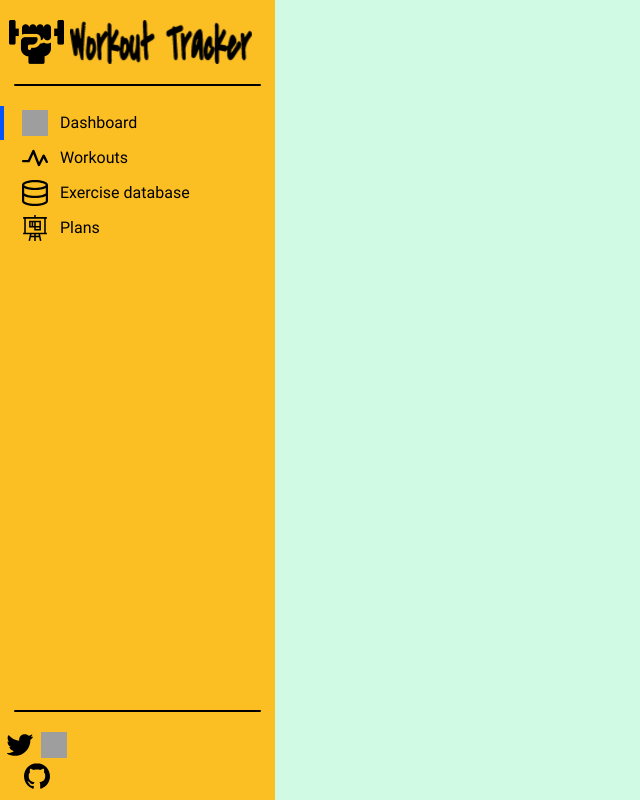
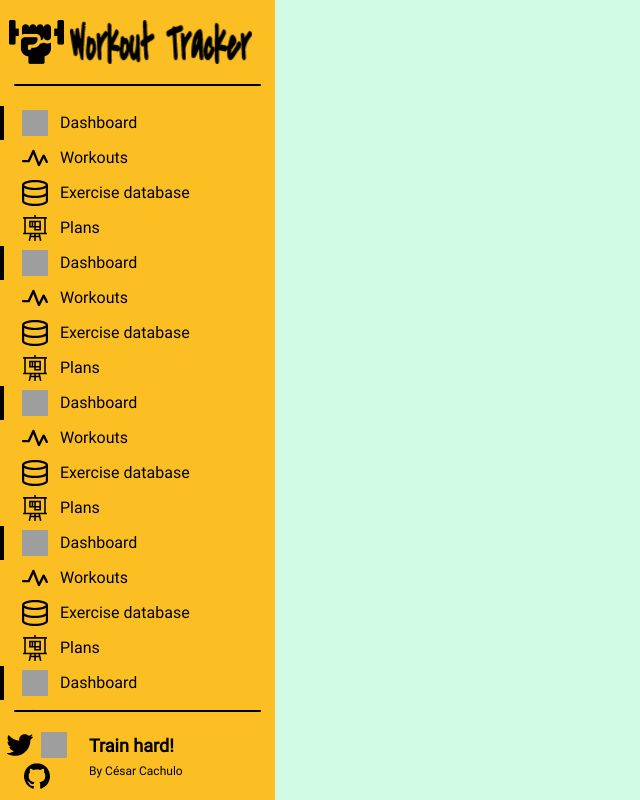
Before and after one commit to moonlightflicker/workout-tracker-fe, a React (Create React App) app in the folder workout-tracker/: page / in a window 1280 px wide. Shown: the whole page, without its empty margins (0-640 px from the left). Built offline with nearby package versions, Linux system fonts and the light colour scheme; grey boxes are pictures that could not be loaded.

Commit message:
Socials implementation and navbar styling

```diff
--- a/workout-tracker/src/layout/NavBar/NavBar.jsx
+++ b/workout-tracker/src/layout/NavBar/NavBar.jsx
@@ -26,6 +26,26 @@ function NavBar() {
         <NavItem icon={workoutsIcon} text="Workouts" selected={false} />
         <NavItem icon={exercisesIcon} text="Exercise database" selected={false} />
         <NavItem icon={plansIcon} text="Plans" selected={false} />
+        <NavItem icon={dashboardIcon} text="Dashboard" selected />
+        <NavItem icon={workoutsIcon} text="Workouts" selected={false} />
+        <NavItem icon={exercisesIcon} text="Exercise database" selected={false} />
+        <NavItem icon={plansIcon} text="Plans" selected={false} />
+        <NavItem icon={dashboardIcon} text="Dashboard" selected />
+        <NavItem icon={workoutsIcon} text="Workouts" selected={false} />
+        <NavItem icon={exercisesIcon} text="Exercise database" selected={false} />
+        <NavItem icon={plansIcon} text="Plans" selected={false} />
+        <NavItem icon={dashboardIcon} text="Dashboard" selected />
+        <NavItem icon={workoutsIcon} text="Workouts" selected={false} />
+        <NavItem icon={exercisesIcon} text="Exercise database" selected={false} />
+        <NavItem icon={plansIcon} text="Plans" selected={false} />
+        <NavItem icon={dashboardIcon} text="Dashboard" selected />
+        <NavItem icon={workoutsIcon} text="Workouts" selected={false} />
+        <NavItem icon={exercisesIcon} text="Exercise database" selected={false} />
+        <NavItem icon={plansIcon} text="Plans" selected={false} />
+        <NavItem icon={dashboardIcon} text="Dashboard" selected />
+        <NavItem icon={workoutsIcon} text="Workouts" selected={false} />
+        <NavItem icon={exercisesIcon} text="Exercise database" selected={false} />
+        <NavItem icon={plansIcon} text="Plans" selected={false} />
       </div>
 
       <div className="separator" />
--- a/workout-tracker/src/layout/NavBar/Socials/Socials.jsx
+++ b/workout-tracker/src/layout/NavBar/Socials/Socials.jsx
@@ -6,13 +6,23 @@ import gitHubLogoOutline from '../../../assets/icons/github_icon_outline.svg';
 
 function Socials() {
   return (
-    <div className="socials-container">
-      <div className="socials-line socials-line-margin-bottom block text-center">
-        <img className="socials-icon inline-block mr-1" alt="Twitter icon" src={twitterLogoOutline} />
-        <img className="socials-icon inline-block ml-1" alt="LinkedIn icon" src={linkedInLogoOutline} />
+    <div className="socials-container flex flex-row">
+      <div className="socials-col flex flex-col">
+        <div className="flex flex-row justify-center socials-row-margin-bottom">
+          <img className="socials-icon inline-block mr-1" alt="Twitter icon" src={twitterLogoOutline} />
+          <img className="socials-icon inline-block ml-1" alt="LinkedIn icon" src={linkedInLogoOutline} />
+        </div>
+        <div className="flex flex-row justify-center">
+          <img className="socials-icon inline-block" alt="GitHub icon" src={gitHubLogoOutline} />
+        </div>
       </div>
-      <div className="socials-line block text-center">
-        <img className="socials-icon inline-block" alt="GitHub icon" src={gitHubLogoOutline} />
+      <div className="signature-col socials-col flex flex-col">
+        <div className="signature-row flex flex-row socials-row-margin-bottom overflow-hidden">
+          <span className="text-lg font-bold whitespace-nowrap">Train hard!</span>
+        </div>
+        <div className="signature-row flex flex-row overflow-hidden">
+          <span className="text-xs whitespace-nowrap">By César Cachulo</span>
+        </div>
       </div>
     </div>
   );
--- a/workout-tracker/src/layout/NavBar/Socials/Socials.scss
+++ b/workout-tracker/src/layout/NavBar/Socials/Socials.scss
@@ -6,15 +6,15 @@ $socials-icon-height: 26px;
 $socials-margin-top: 20px;
 $socials-margin-bottom: 10px;
 $socials-height: calc($socials-icon-height + $socials-icon-height + $socials-line-margin-bottom);
+$signature-left-margin: 15px;
 
 .socials-container {
     height: $socials-height;
     margin: $socials-margin-top 0 $socials-margin-bottom;
 }
 
-.socials-line {
-    width: $navbar-width;
-    height: $socials-icon-height;
+.socials-col {
+    min-width: $navbar-width;
 }
 
 .socials-icon {
@@ -22,6 +22,30 @@ $socials-height: calc($socials-icon-height + $socials-icon-height + $socials-lin
     height: $socials-icon-height;
 }
 
-.socials-line-margin-bottom {
+.socials-row-margin-bottom {
     margin-bottom: $socials-line-margin-bottom;
 }
+
+.signature-col {
+    margin-left: $signature-left-margin;
+    min-width: calc($navbar-width-expanded - $navbar-width - $signature-left-margin);
+}
+
+.signature-row {
+    width: 0;
+    height: $socials-icon-height;
+}
+
+.navbar:hover {
+    .signature-row {
+        width: 100%;
+        transition: width 500ms ease-in;
+    }
+}
+
+.navbar:not(:hover) {
+    .signature-row {
+        width: 0;
+        transition: width 300ms ease-out;
+    }
+}
--- a/workout-tracker/src/utils/Constants.scss
+++ b/workout-tracker/src/utils/Constants.scss
@@ -3,7 +3,8 @@ $navbar-width-expanded: 275px;
 $navbar-separator-color: #000000;
 
 $main-color: #FBBF24;
-$main-color-2: #0051fffa;
+$main-color-2: #0051ff;
 $secondary-color: #D1FAE5;
 $highlight-color: #000000;
-$highlight-hover-color: #0051fffa;
+//$highlight-hover-color: #0051ff;
+$highlight-hover-color: #000000;
```
Also changed, not shown: workout-tracker/src/layout/NavBar/NavItem/NavItem.scss (+10 -0 lines).
